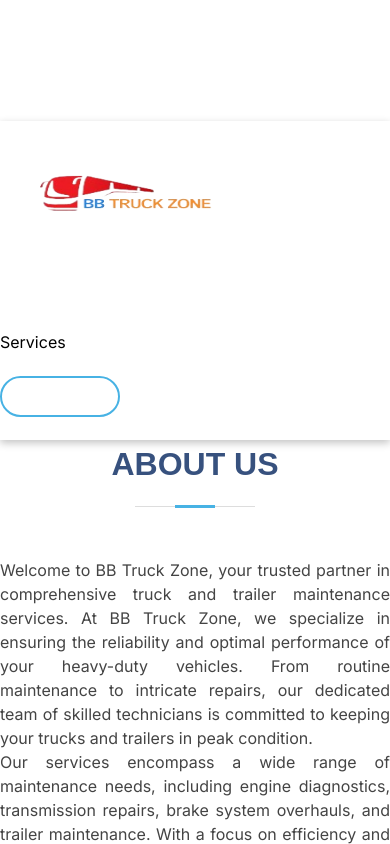
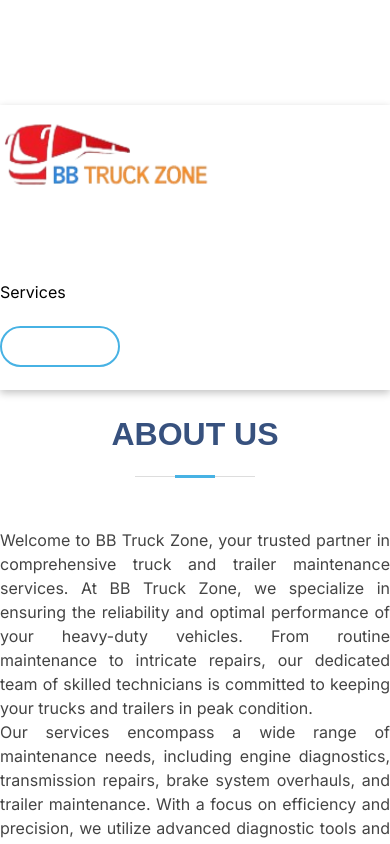
Before and after one commit to dev4ajay/bbtruckzone, a Next.js app: page /About in a window 390 px wide. Shown: the top 844 px of the page. Built offline with nearby package versions, Linux system fonts and the light colour scheme.

Commit message:
main-fix

```diff
--- a/src/app/About/page.js
+++ b/src/app/About/page.js
@@ -6,9 +6,9 @@ import Footer from "../Footer/page";
 function About() {
   return  <div>
 
-    <section id="about" className="about mt-4 ">
+    <section id="about" className="about ">
 <Headers/>
-      <div className="container" data-aos="fade-up">
+      <div className="container mt-5 " data-aos="fade-up">
 
         <div className="section-title">
           <h2>About Us</h2>
--- a/src/app/Contact/page.jsx
+++ b/src/app/Contact/page.jsx
@@ -7,9 +7,9 @@ import Headers from "../Headers/page"
 function page() {
   return (
     <div>
-     <section id="contact" className="contact mt-4 ">
+     <section id="contact" className="contact  ">
      <Headers/>
-      <div className="container" data-aos="fade-up">
+      <div className="container mt-5" data-aos="fade-up">
 
         <div className="section-title">
           <h2>Contact</h2>
--- a/src/app/Headers/page.jsx
+++ b/src/app/Headers/page.jsx
@@ -3,7 +3,7 @@ import React from "react";
 import Image from "next/image";
 import Container from 'react-bootstrap/Container';
 import Form from 'react-bootstrap/Form';
-import LogoImg from "../../assets/Untitled__1_-removebg-preview.png" ;
+import LogoImg from "../../assets/Untitled-removebg-preview.png" ;
 import Nav from 'react-bootstrap/Nav';
 import Navbar from 'react-bootstrap/Navbar';
 import NavDropdown from 'react-bootstrap/NavDropdown';
--- a/src/app/style.css
+++ b/src/app/style.css
@@ -44,7 +44,7 @@ border-radius:20px !important;
 }
 .logo-name{
 width:100% !important;
-height:12vh !important;
+height:9vh !important;
 }
 .watch-video{
   font-size: 45px;
@@ -1763,7 +1763,7 @@ height: 8vh;
   }
   .logo-name {
     width: 100% !important;
-    height: 13vh !important;
+    height: 9vh !important;
 }
 .navbar-expand-lg .navbar-nav .dropdown-menu {
   height:24vh !important;
```
Also changed, not shown: src/assets/Untitled-removebg-preview.png (added), src/assets/Untitled__1_-removebg-preview.png (deleted).
